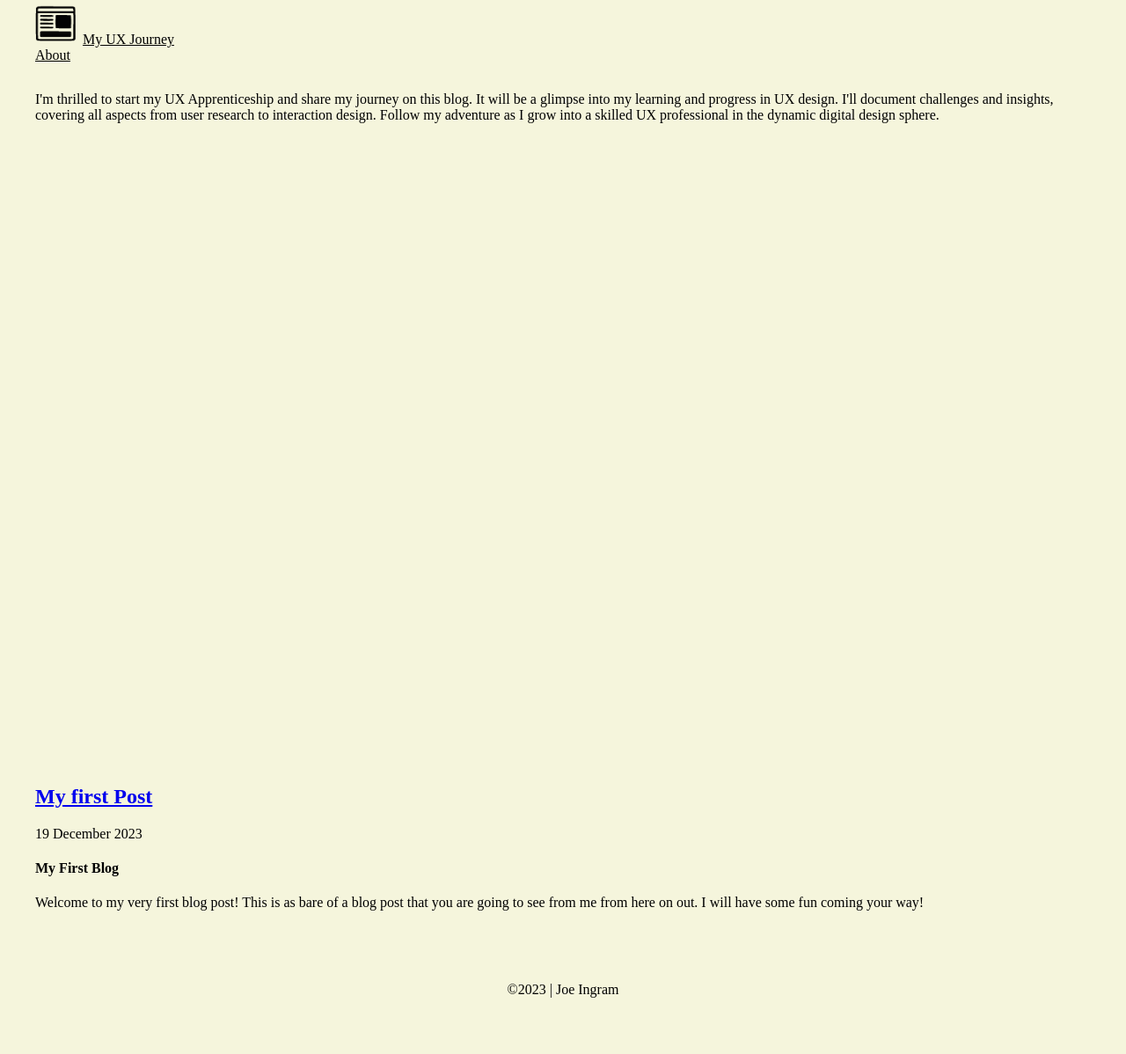
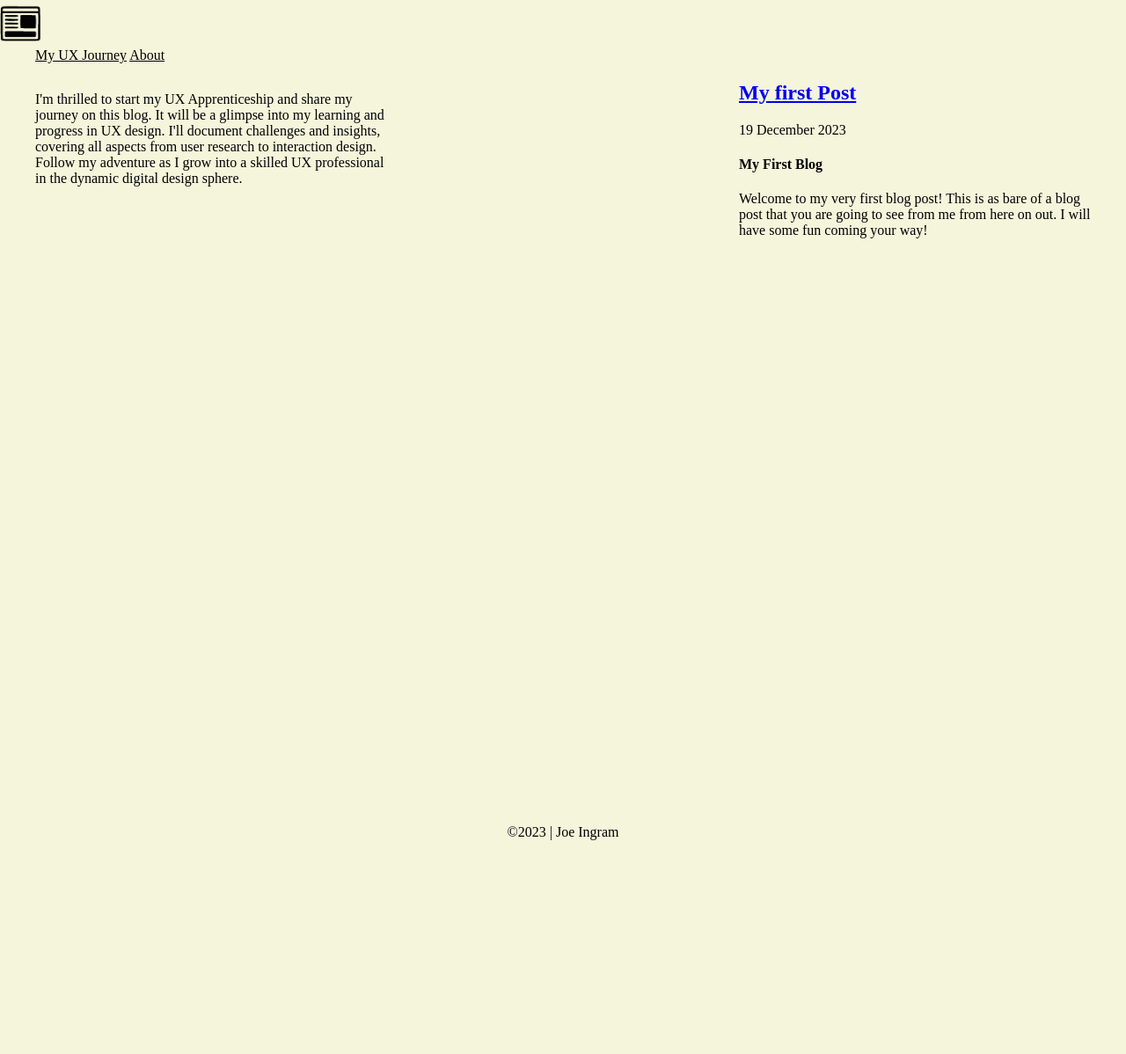
Before and after one commit to myuxjourney/myuxjourney.github.io, a Jekyll site: the page built from index.html, in a window 1280 px wide. Shown: the whole page at 88% size. Built offline with Jekyll 4.4.1, drawn with Linux system fonts in a browser that asks for light colours; nearby versions of some CDN libraries; after the commit the page ends 1019 px from its top, so only the background shows below that.

Commit message:
minor changes

```diff
--- a/_includes/header.html
+++ b/_includes/header.html
@@ -1,8 +1,9 @@
 <header class="site-header">
+  <img src="/images/uxjourneyfavicon.png" alt="UX Journey Logo" style="width: 50px; height: 50px;">
   <div class="content-wrap">
-    <img src="/images/uxjourneyfavicon.png" alt="UX Journey Logo" style="width: 50px; height: 50px;">
-    <a class="nav-anchor"href="https://myuxjourney.github.io/">My UX Journey</a>
+
     <nav class="site-navigation">
+      <a class="nav-anchor"href="https://myuxjourney.github.io/">My UX Journey</a>
       <a href="/">About</a>
     </nav>
   </div>
--- a/_sass/_base.scss
+++ b/_sass/_base.scss
@@ -19,8 +19,11 @@ body {
 }
 
 .container {
-  height: 300px;
-  display: flex;
-  flex-direction: column;
-  flex-wrap: wrap;
+  padding: 2em 0;
+
 }
+
+.navspacing {
+  display:flex;
+  justify-content: space-around;
+}
--- a/_sass/_header.scss
+++ b/_sass/_header.scss
@@ -3,8 +3,6 @@ header.site-header {
 ;
   color: rgb(0, 0, 0);
   .content-wrap {
-    grid-column-start: auto;
-    flex-direction: column;
     justify-content: space-between;
     a {
       color: rgb(0, 0, 0);
--- a/_sass/_layout.scss
+++ b/_sass/_layout.scss
@@ -1,5 +1,5 @@
 .content-wrap {
-  display: block;
+  display: flex;
   max-width: 1200px;
   margin: 0 auto;
 }
```
